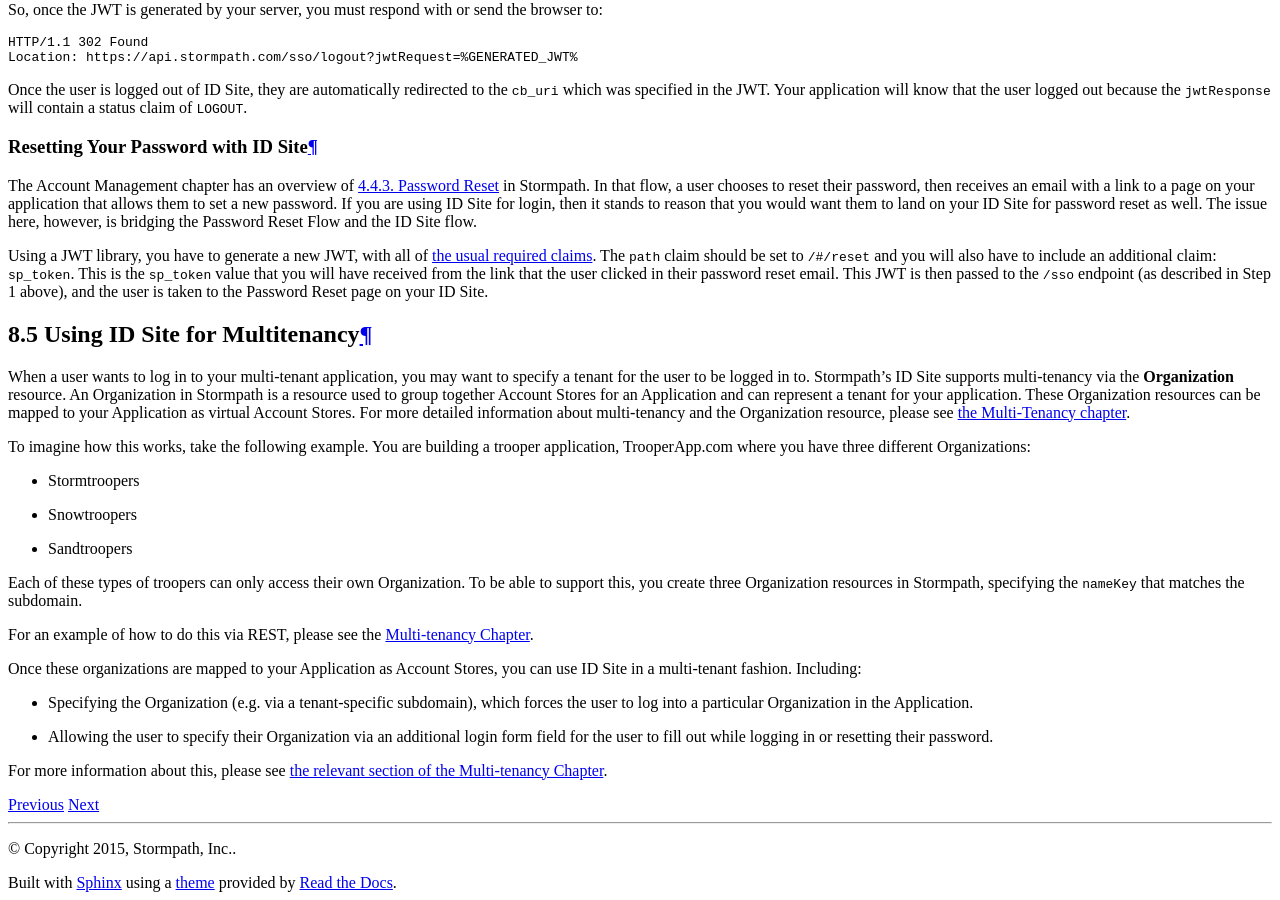
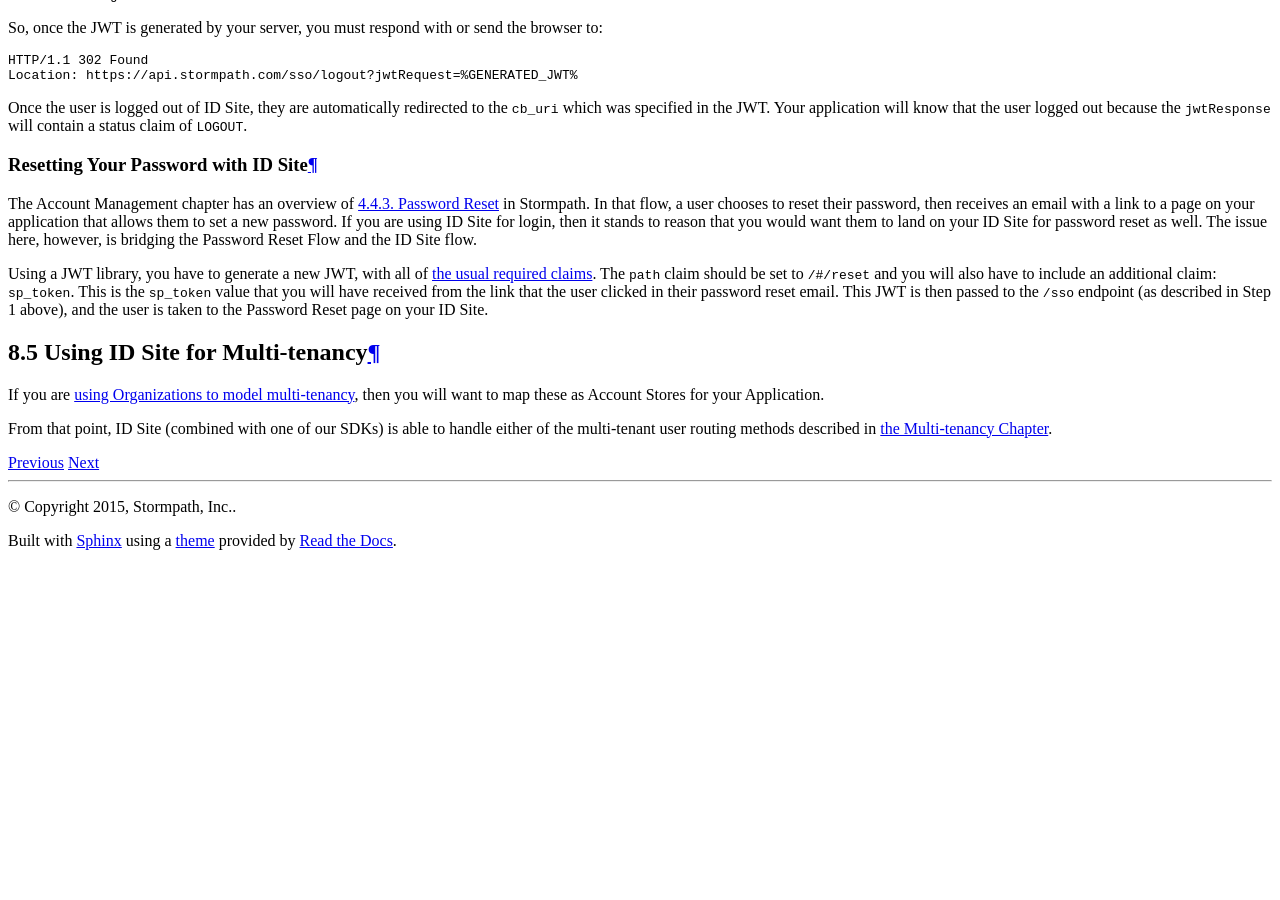
Before and after one commit to stormpath/stormpath-documentation, a Sphinx documentation site: the page built from source/idsite.rst, in a window 1280 px wide and 900 px high, scrolled down 8005 px. Built offline with Sphinx 7.4.7 and the Read the Docs theme 2.0.0, drawn with Linux system fonts in a browser that asks for light colours; after the commit the page ends 8563 px from its top, so only the background shows below that; some of the changed text lies outside the part shown.

Commit message:
Completed section about multitenancy and ID Site

```diff
--- a/source/changelog.rst
+++ b/source/changelog.rst
@@ -27,6 +27,11 @@
     - New:
 
     Link to Tweet or blog post announcing changes (if applicable)
+
+2016-04-??
+==========
+
+- Added :ref:`errors` page, with list of REST Errors along with explanations.
 
 2016-03-16
 ==========
--- a/source/idsite.rst
+++ b/source/idsite.rst
@@ -400,24 +400,13 @@
 
 Using a JWT library, you have to generate a new JWT, with all of :ref:`the usual required claims <idsite-auth-jwt>`. The ``path`` claim should be set to ``/#/reset`` and you will also have to include an additional claim: ``sp_token``. This is the ``sp_token`` value that you will have received from the link that the user clicked in their password reset email. This JWT is then passed to the ``/sso`` endpoint (as described in Step 1 above), and the user is taken to the Password Reset page on your ID Site.
 
-8.5 Using ID Site for Multitenancy
-===================================
+8.5 Using ID Site for Multi-tenancy
+====================================
 
-When a user wants to log in to your multi-tenant application, you may want to specify a tenant for the user to be logged in to. Stormpath's ID Site supports multi-tenancy via the **Organization** resource. An Organization in Stormpath is a resource used to group together Account Stores for an Application and can represent a tenant for your application. These Organization resources can be mapped to your Application as virtual Account Stores. For more detailed information about multi-tenancy and the Organization resource, please see :ref:`the Multi-Tenancy chapter <multitenancy>`.
+.. todo::
 
-To imagine how this works, take the following example. You are building a trooper application, TrooperApp.com where you have three different Organizations:
+  There's a lot more to say here for SDKs than there is for REST.
 
-- Stormtroopers
-- Snowtroopers
-- Sandtroopers
+If you are :ref:`using Organizations to model multi-tenancy <create-org>`, then you will want to map these as Account Stores for your Application.
 
-Each of these types of troopers can only access their own Organization. To be able to support this, you create three Organization resources in Stormpath, specifying the ``nameKey`` that matches the subdomain.
-
-For an example of how to do this via REST, please see the :ref:`Multi-tenancy Chapter <create-org>`.
-
-Once these organizations are mapped to your Application as Account Stores, you can use ID Site in a multi-tenant fashion. Including:
-
-- Specifying the Organization (e.g. via a tenant-specific subdomain), which forces the user to log into a particular Organization in the Application.
-- Allowing the user to specify their Organization via an additional login form field for the user to fill out while logging in or resetting their password.
-
-For more information about this, please see :ref:`the relevant section of the Multi-tenancy Chapter <multitenant-routing-users>`.
+From that point, ID Site (combined with one of our SDKs) is able to handle either of the multi-tenant user routing methods described in :ref:`the Multi-tenancy Chapter <multitenant-routing-users>`.
```
Also changed, not shown: other parts of source/idsite.rst (+1 -1 lines).
